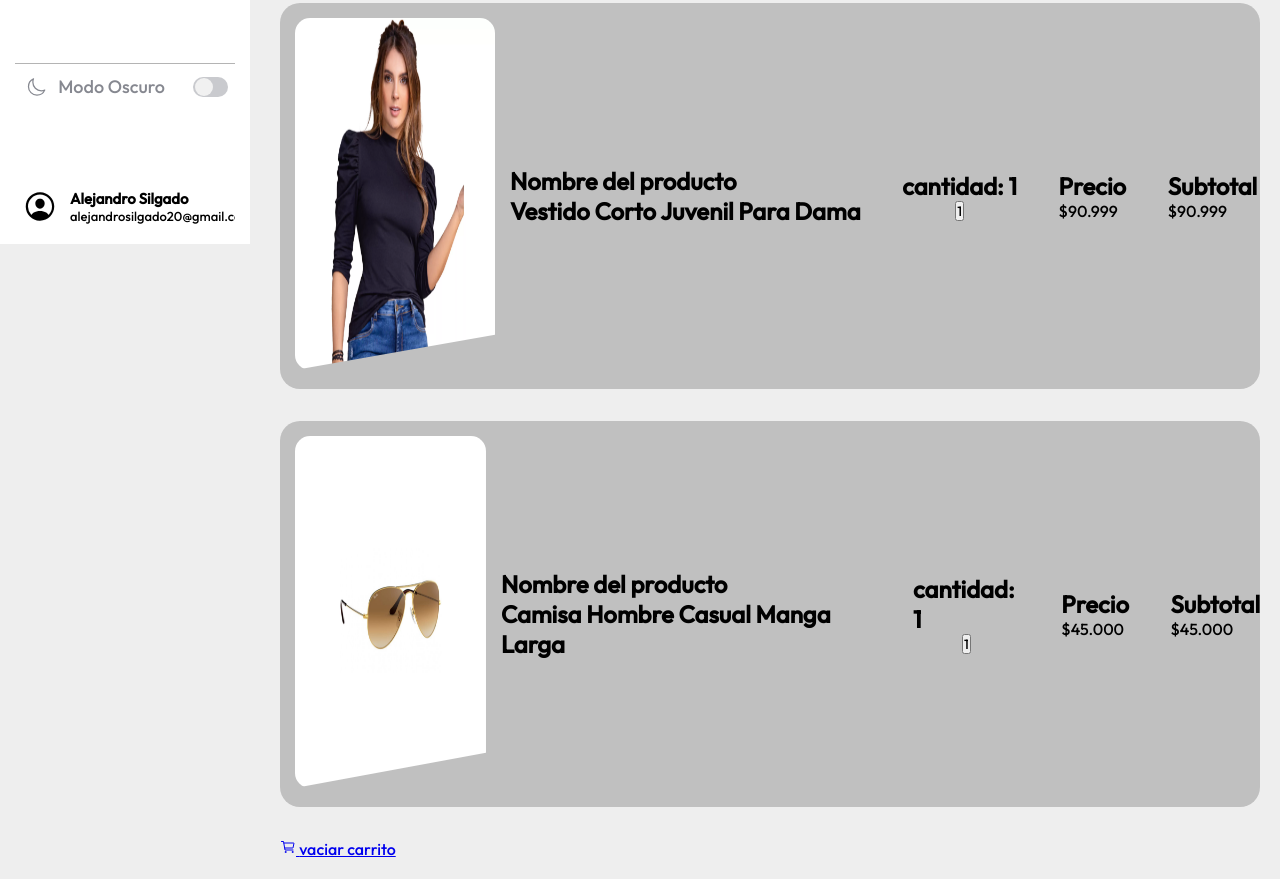
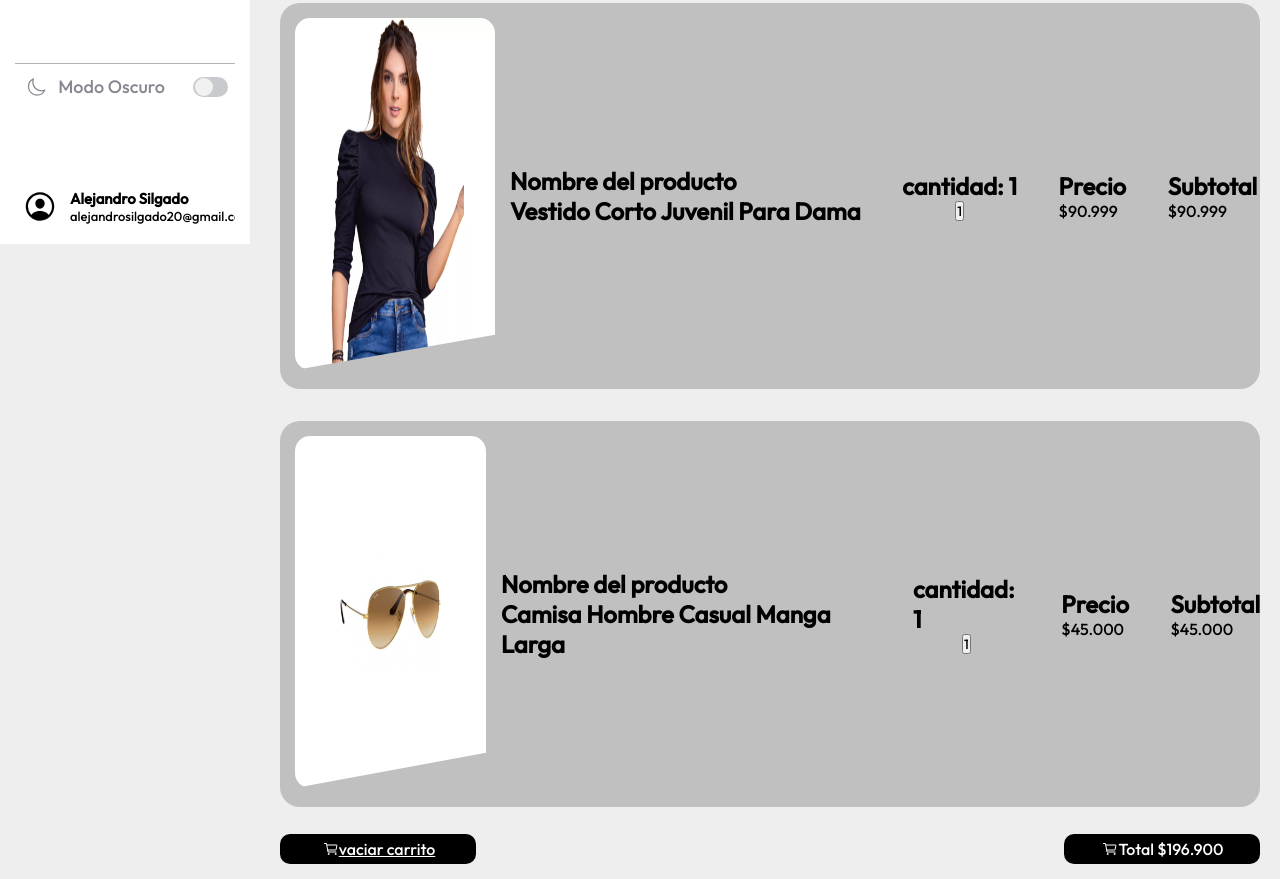
Before and after one commit to alejandroSilgado/E-Commerce_Campushop, a plain HTML site: page carrito.html in a window 1280 px wide. Shown: the part 556-1435 px from the top of the page. Drawn offline with nearby package versions, Linux system fonts and the light colour scheme.

Commit message:
FInish Commit

```diff
--- a/carrito.html
+++ b/carrito.html
@@ -159,11 +159,14 @@
                         </div>
                     </div>
                     <div class="contendor-botones-carrito">
-                            <a href="carrito_vacio.html"class="boton">
+                            <a href="carrito_vacio.html"class="boton-vaciar">
                                 <ion-icon name="cart-outline"></ion-icon>
                                 <span class="compras">vaciar carrito</span>
                             </a>
-                        <div class="boton2">
+                            <a class="boton-total">
+                                <ion-icon name="cart-outline"></ion-icon>
+                                <span class="compras">Total $196.900</span>
+                            </a>
 
                         </div>
                     </div>
--- a/css/style.css
+++ b/css/style.css
@@ -400,10 +400,17 @@ h6{
     align-items: center;
     flex-direction: column;
 }
-.contendor-botones-carrito .boton1{
+
+.contendor-botones-carrito {
+    display: flex;
+    justify-content: space-between;
+    align-items: center;
+}
+
+.boton-vaciar{
     padding-left: 2px;
-    width: 30%;
-    height: 30px;
+    width: 20%;
+    height: 150%;
     display: flex;
     align-items: center;
     justify-content: center;
@@ -411,7 +418,22 @@ h6{
     border-radius: 10px;
     background-color: var(--color-boton);
     color: var(--color-boton-texto);
-    font-size: 1rem;
+    font-size: 1,5rem;
+}
+
+.boton-total {
+    padding-left: 2px;
+    width: 20%;
+    height: 150%;
+    display: flex;
+    align-items: center;
+    justify-content: center;
+    border: none;
+    border-radius: 10px;
+    background-color: var(--color-boton);
+    color: var(--color-boton-texto);
+    font-size: 1,5rem;
+
 }
 /*------------------> Responsive*/
 @media (max-height: 768px){
```
